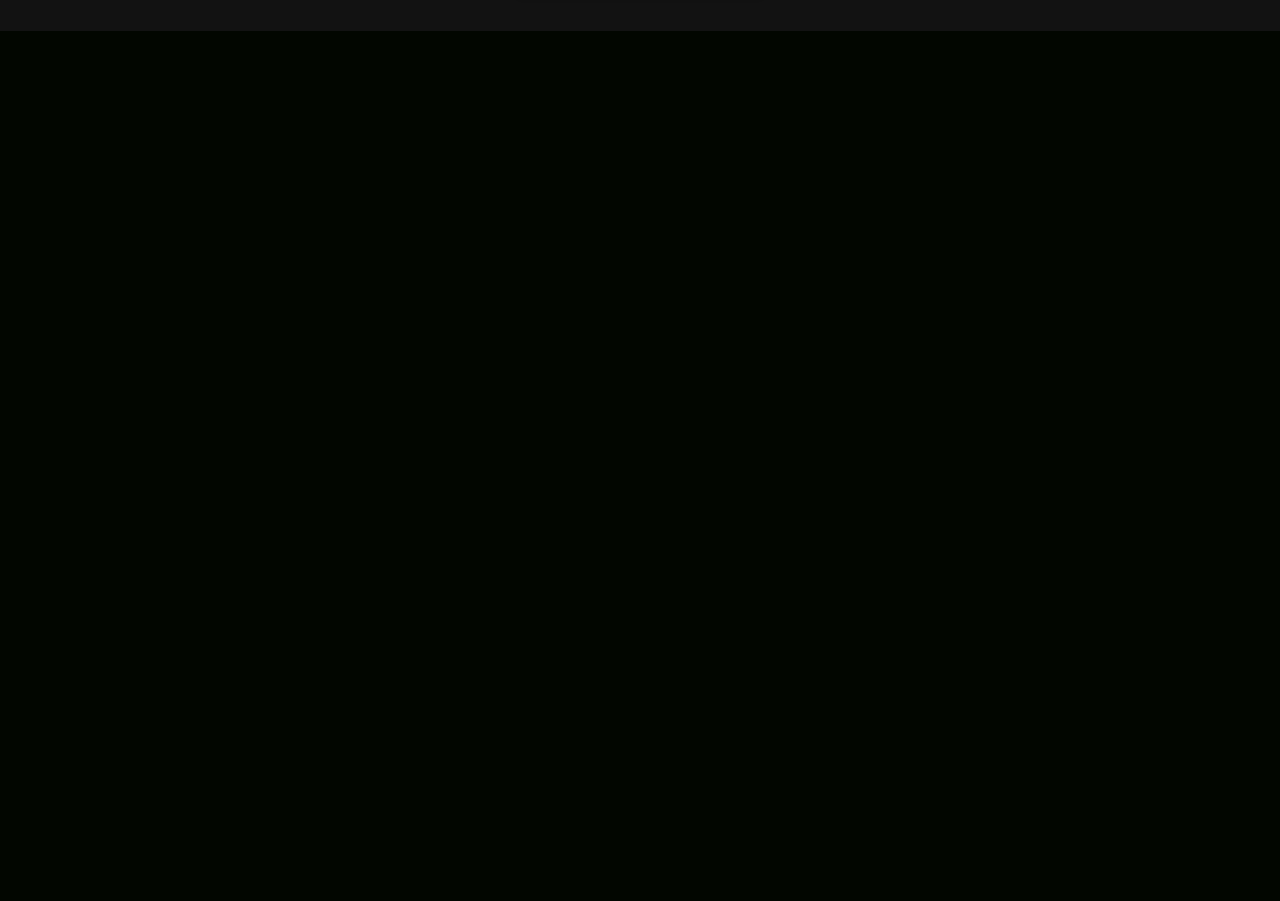
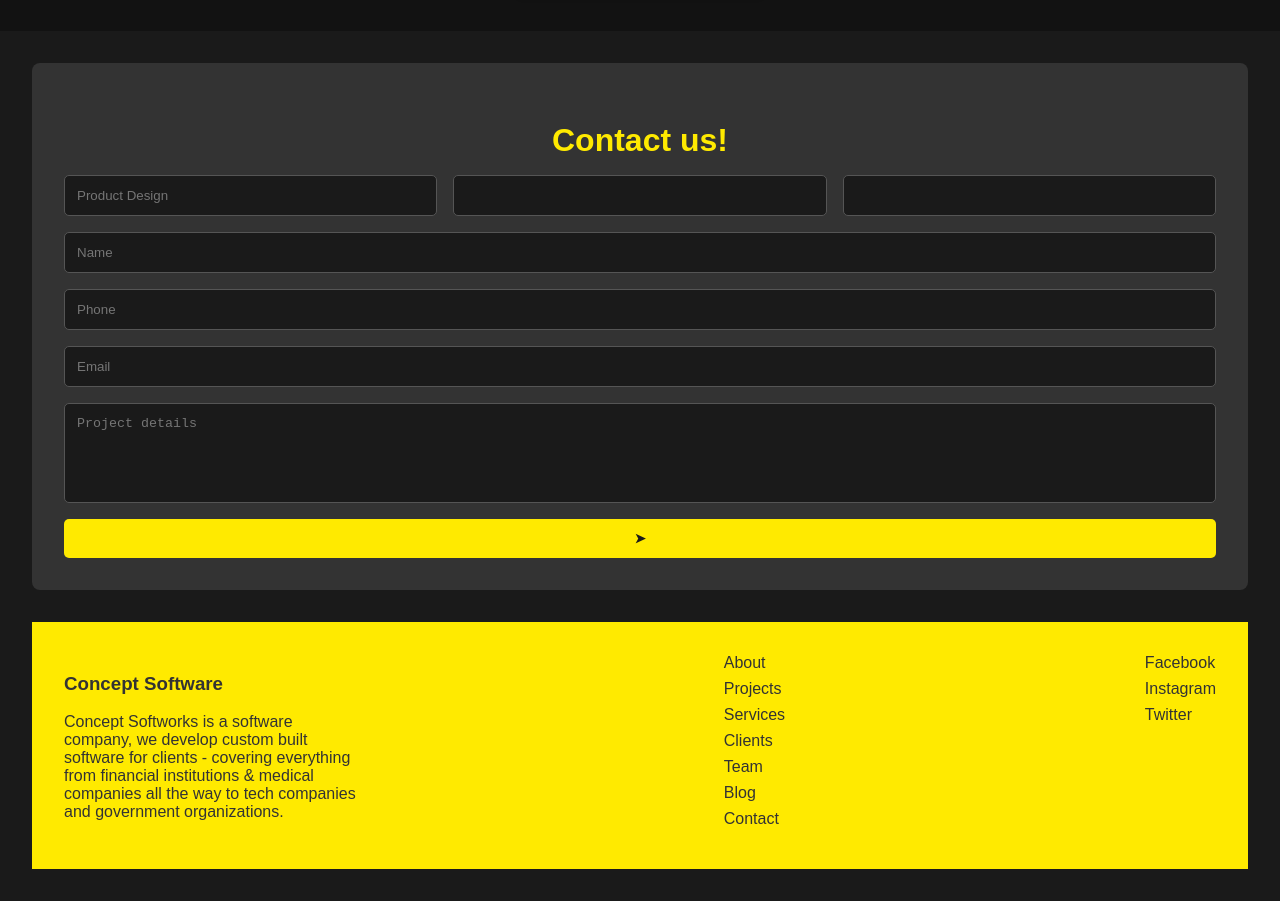
Before and after one commit to nikswastik/porfolions, a React (Create React App) app: page / in a window 1280 px wide. Shown: the part 2680-3581 px from the top of the page. Before the commit the page ends 2711 px from the top, so only its background shows below. Built offline with nearby package versions, Linux system fonts and the light colour scheme; a web font is replaced by a local one.

Commit message:
updated contact component

```diff
--- a/src/App.js
+++ b/src/App.js
@@ -1,5 +1,6 @@
 import "./App.css";
 import About from "./pages/about/About";
+import Contact from "./pages/contact/Contact";
 import Landing from "./pages/Landing/Landing";
 import Testimonials from "./pages/testimonials/Testimonials";
 import WhatWeDo from "./pages/whatwedo/WhatWeDo";
@@ -19,6 +20,7 @@ function App() {
       <WhyUs />
       <WhatWeDo />
       <Testimonials/>
+     <Contact/>
     </div>
   );
 }
--- /dev/null
+++ b/src/pages/contact/Contact.js
@@ -0,0 +1,148 @@
+// ContactForm.js
+import React from "react";
+
+const Contact = () => {
+  const styles = {
+    contactContainer: {
+      backgroundColor: "#1a1a1a",
+      color: "#ffea00",
+      fontFamily: "'Oswald', sans-serif",
+      padding: "2rem",
+    },
+    contactForm: {
+      backgroundColor: "#333",
+      padding: "2rem",
+      borderRadius: "8px",
+      textAlign: "center",
+    },
+    header: {
+      fontSize: "2rem",
+      marginBottom: "1rem",
+    },
+    form: {
+      display: "flex",
+      flexDirection: "column",
+      gap: "1rem",
+    },
+    productDesign: {
+      display: "flex",
+      gap: "1rem",
+      justifyContent: "space-between",
+    },
+    input: {
+      padding: "0.75rem",
+      border: "1px solid #555",
+      backgroundColor: "#1a1a1a",
+      color: "#ffea00",
+      borderRadius: "5px",
+      width: "100%",
+    },
+    textarea: {
+      padding: "0.75rem",
+      border: "1px solid #555",
+      backgroundColor: "#1a1a1a",
+      color: "#ffea00",
+      borderRadius: "5px",
+      width: "100%",
+      resize: "none",
+      height: "100px",
+    },
+    submitBtn: {
+      backgroundColor: "#ffea00",
+      border: "none",
+      padding: "0.75rem 1.5rem",
+      borderRadius: "5px",
+      cursor: "pointer",
+      color: "#1a1a1a",
+      fontWeight: "bold",
+      display: "flex",
+      alignItems: "center",
+      justifyContent: "center",
+    },
+    arrow: {
+      fontSize: "1.5rem",
+      marginLeft: "0.5rem",
+    },
+    footer: {
+      backgroundColor: "#ffea00",
+      color: "#333",
+      padding: "2rem",
+      display: "flex",
+      justifyContent: "space-between",
+      gap: "1rem",
+      flexWrap: "wrap",
+      marginTop: "2rem",
+    },
+    footerLogo: {
+      flex: 1,
+      maxWidth: "300px",
+    },
+    footerLinks: {
+      display: "flex",
+      flexDirection: "column",
+      gap: "0.5rem",
+    },
+    footerLink: {
+      color: "#333",
+      textDecoration: "none",
+    },
+    footerLinkHover: {
+      textDecoration: "underline",
+    },
+  };
+
+  return (
+    <div style={styles.contactContainer}>
+      <div style={styles.contactForm}>
+        <h2 style={styles.header}>Contact us!</h2>
+
+        <form style={styles.form}>
+          <div style={styles.productDesign}>
+            <input type="text" placeholder="Product Design" style={styles.input} />
+            <input type="text" placeholder="" style={styles.input} />
+            <input type="text" placeholder="" style={styles.input} />
+          </div>
+
+          <input type="text" placeholder="Name" style={styles.input} />
+          <input type="text" placeholder="Phone" style={styles.input} />
+          <input type="email" placeholder="Email" style={styles.input} />
+          <textarea placeholder="Project details" style={styles.textarea}></textarea>
+
+          <button type="submit" style={styles.submitBtn}>
+            <span>&#10148;</span> {/* Arrow symbol */}
+          </button>
+        </form>
+      </div>
+
+      <footer style={styles.footer}>
+        <div style={styles.footerLogo}>
+          <h3>Concept Software</h3>
+          <p>
+            Concept Softworks is a software company, we develop custom built
+            software for clients - covering everything from financial
+            institutions & medical companies all the way to tech companies and
+            government organizations.
+          </p>
+        </div>
+
+        <div style={styles.footerLinks}>
+          <a href="#about" style={styles.footerLink}>About</a>
+          <a href="#projects" style={styles.footerLink}>Projects</a>
+          <a href="#services" style={styles.footerLink}>Services</a>
+          <a href="#clients" style={styles.footerLink}>Clients</a>
+          <a href="#team" style={styles.footerLink}>Team</a>
+          <a href="#blog" style={styles.footerLink}>Blog</a>
+          <a href="#contact" style={styles.footerLink}>Contact</a>
+        </div>
+
+        <div style={styles.footerLinks}>
+          <a href="#facebook" style={styles.footerLink}>Facebook</a>
+          <a href="#instagram" style={styles.footerLink}>Instagram</a>
+          <a href="#twitter" style={styles.footerLink}>Twitter</a>
+        </div>
+      </footer>
+    </div>
+  );
+};
+
+export default Contact;
```
Also changed, not shown: src/pages/contact/ContactStyles.js (added, +90 -0 lines).
